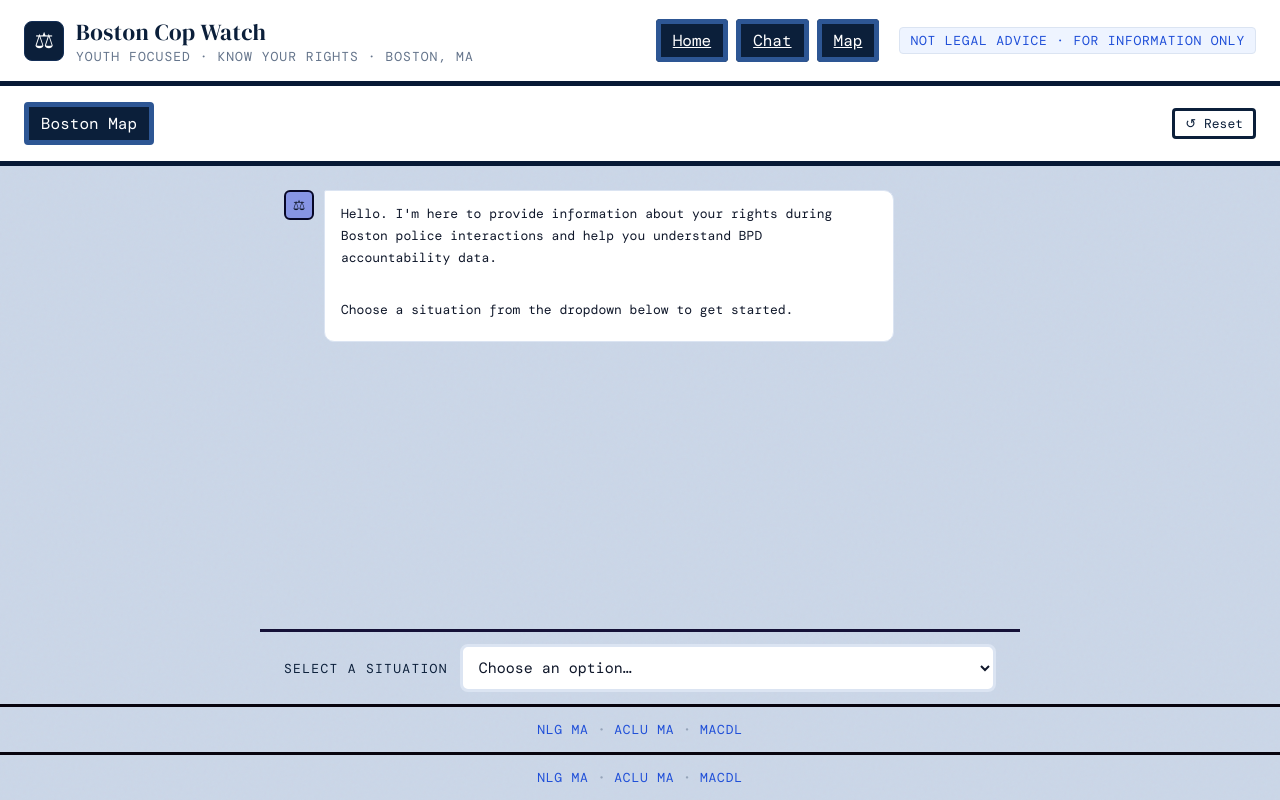
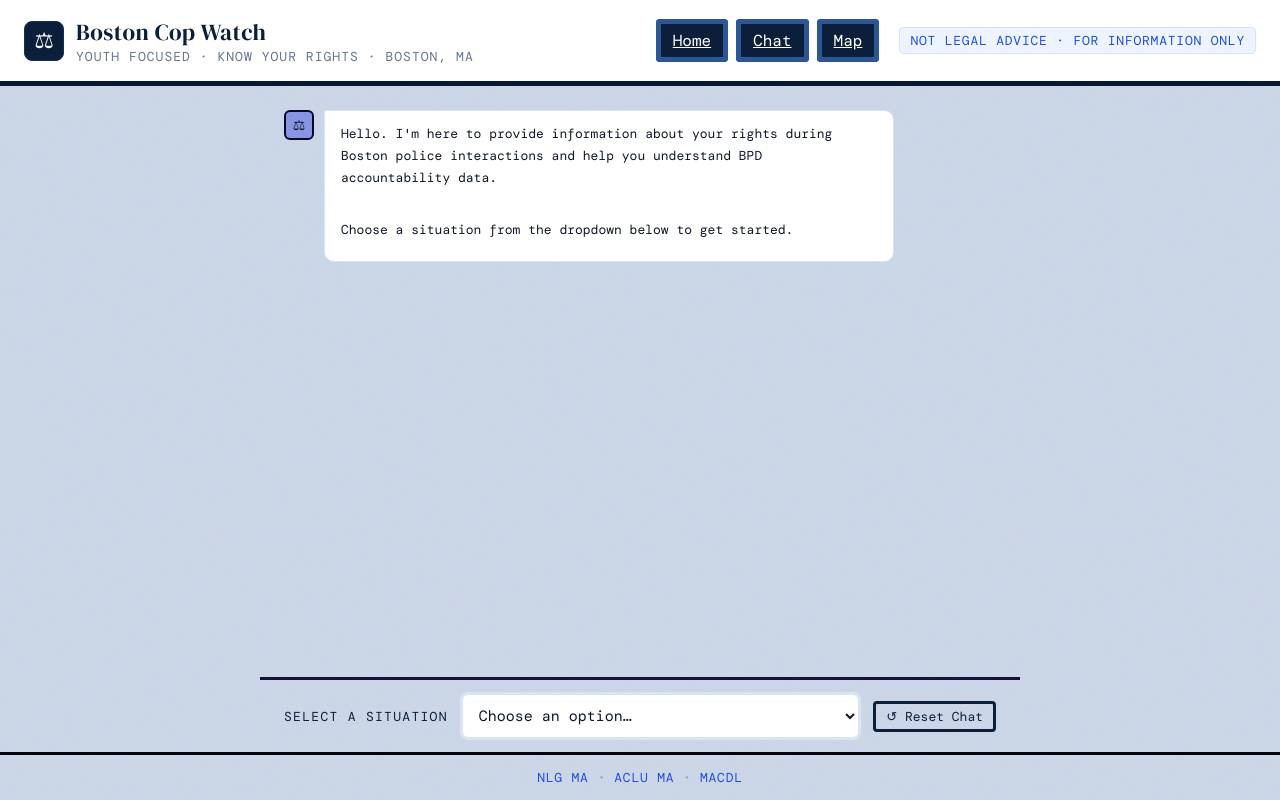
Before and after one commit to jocelynchan042/Boston-Cop-Watch, a React (Create React App) app in the folder frontend/: page /chat in a window 1280 px wide. Built offline with nearby package versions, Linux system fonts and the light colour scheme.

Commit message:
Changed react versions to 18 + fixed chat nav bar

```diff
--- a/frontend/package.json
+++ b/frontend/package.json
@@ -8,8 +8,8 @@
     "@testing-library/react": "^16.3.2",
     "@testing-library/user-event": "^13.5.0",
     "d3-geo": "^3.1.1",
-    "react": "^18.x.x",
-    "react-dom": "^18.x.x",
+    "react": "^18.3.1",
+    "react-dom": "^18.3.1",
     "react-markdown": "^10.1.0",
     "react-router-dom": "^7.13.0",
     "react-scripts": "5.0.1",
--- a/frontend/src/App.css
+++ b/frontend/src/App.css
@@ -228,6 +228,10 @@
   cursor: pointer;
 }
 
+.resetChatBtn {
+  white-space: nowrap;
+}
+
 /* Footer */
 .footerLinks {
   width: 100vw;
--- a/frontend/src/components/ChatPage/ChatPage.jsx
+++ b/frontend/src/components/ChatPage/ChatPage.jsx
@@ -1,6 +1,6 @@
 import { useState, useRef, useEffect } from "react";
 import ReactMarkdown from "react-markdown";
-import {SUGGESTED_PROMPTS} from "./SUGGESTED_PROMPTS";
+import { SUGGESTED_PROMPTS } from "./SUGGESTED_PROMPTS";
 import "../../App.css";
 import "./ChatPage.css";
 
@@ -88,17 +88,6 @@
 
   return (
     <>
-      <header className="header">
-            <button
-                className="mapBtn">
-                Boston Map
-            </button>
-
-            <button className="resetBtn" onClick={handleReset}>
-                ↺ Reset
-            </button>
-      </header>
-
       <div className="body">
         <main className="main">
           <div className="messagesContainer">
@@ -132,7 +121,7 @@
                 <div className="avatar">⚖</div>
                 <div className="bubble assistantBubble">
                   <div className="typingDots">
-                    <span className="dot" style={{animationDelay: "0s" }} />
+                    <span className="dot" style={{ animationDelay: "0s" }} />
                     <span className="dot" style={{ animationDelay: "0.2s" }} />
                     <span className="dot" style={{ animationDelay: "0.4s" }} />
                   </div>
@@ -143,7 +132,7 @@
             <div ref={messagesEndRef} />
           </div>
 
-          {/* ✅ Dropdown BELOW the chat/messages (no free text input) */}
+          {/* Dropdown BELOW the chat/messages */}
           <div className="dropdownBar">
             <div className="dropdownLabel">Select a situation</div>
             <select
@@ -159,25 +148,11 @@
                 </option>
               ))}
             </select>
-          </div>
 
-          <div className="footerLinks">
-            <a
-              href="https://nlgmass.org"
-              target="_blank"
-              rel="noreferrer"
-              className="link"
-            >
-              NLG MA
-            </a>
-            <span className="linkDot">·</span>
-            <a href="https://aclum.org" target="_blank" rel="noreferrer" className="link">
-              ACLU MA
-            </a>
-            <span className="linkDot">·</span>
-            <a href="https://macdl.com" target="_blank" rel="noreferrer" className="link">
-              MACDL
-            </a>
+            {/* Reset lives to the right of the dropdown */}
+            <button className="resetBtn resetChatBtn" onClick={handleReset}>
+              ↺ Reset Chat
+            </button>
           </div>
         </main>
       </div>
```
Also changed, not shown: 1 other file (tests, documents, lock files or other folders). Lines whose indentation alone changed are shown as unchanged.
